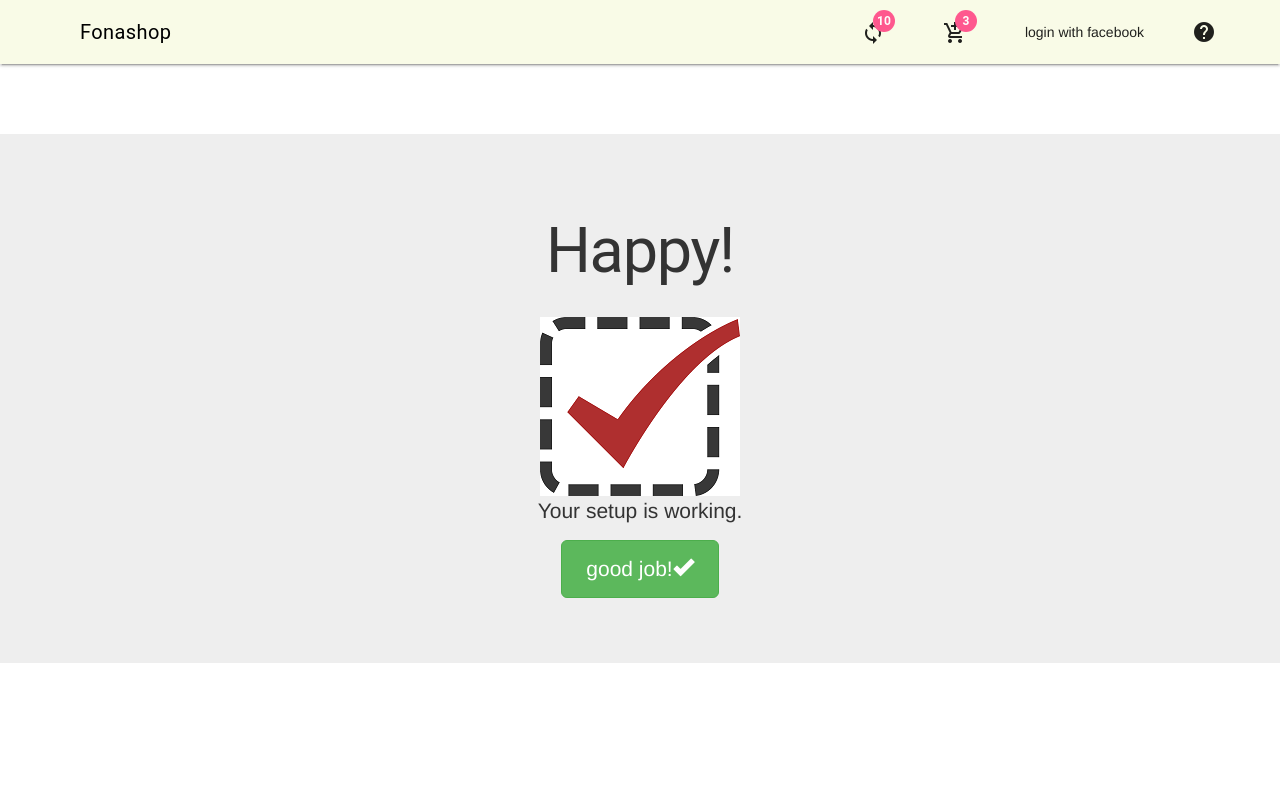
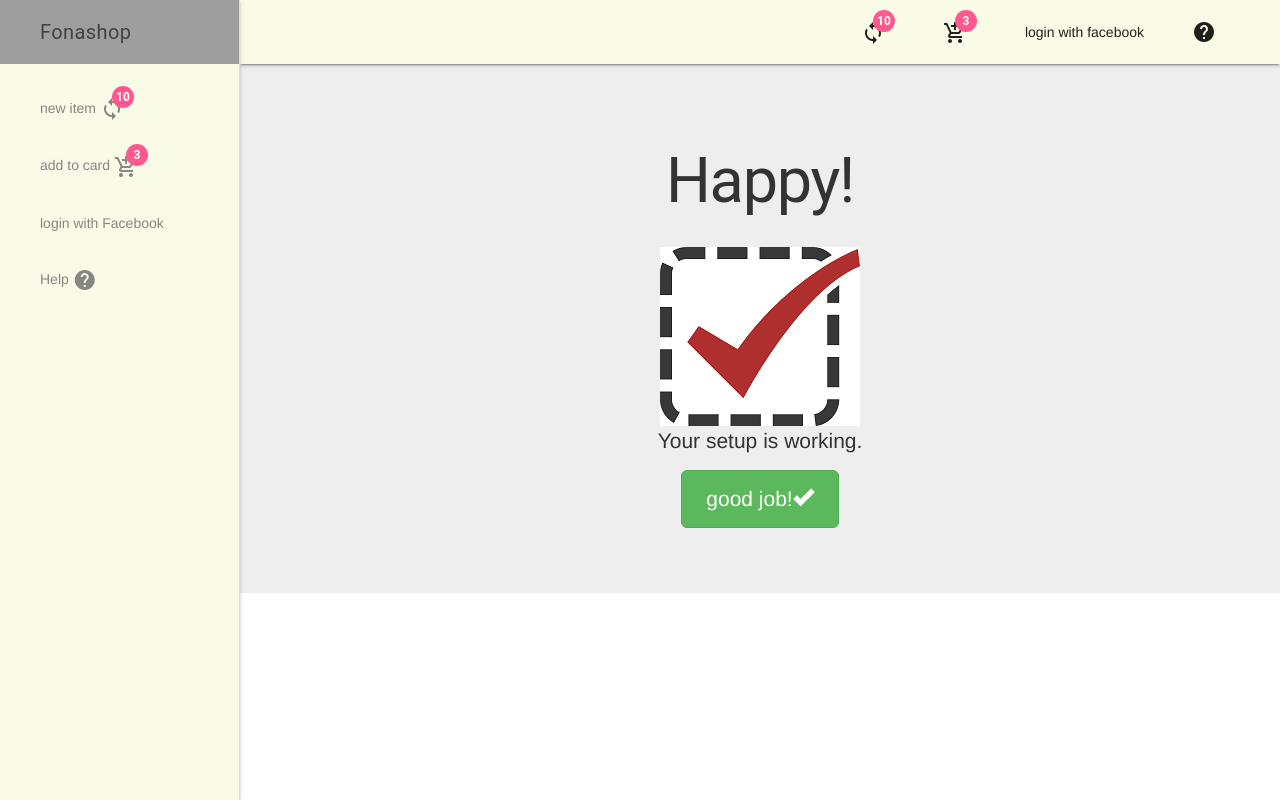
Before and after one commit to kamdjouduplex/fonashop, a website: page app/index.html in a window 1280 px wide. Drawn offline with nearby package versions, Linux system fonts and the light colour scheme; some packages are replaced by stand-ins of ours; files that its build step writes are made by us from their sources.

Commit message:
changed the leftnavbar to be always open in large scree and change the bg of the app Brand

```diff
--- a/app/index.html
+++ b/app/index.html
@@ -24,11 +24,11 @@
 
     <!-- Add your site or application content here -->
     <!-- Always shows a header, even in smaller screens. -->
-    <div class="mdl-layout mdl-js-layout mdl-layout--fixed-header">
+    <div class="mdl-layout mdl-js-layout mdl-layout--fixed-header mdl-layout--fixed-drawer">
       <header class="mdl-layout__header mdl-color--lime-50">
         <div class="mdl-layout__header-row">
           <!-- Title -->
-          <span class="mdl-layout-title mdl-color-text--black">Fonashop</span>
+          <span class="mdl-layout-title mdl-color-text--black"></span>
           <!-- Add spacer, to align navigation to the right -->
           <div class="mdl-layout-spacer mdl-color-text--black"></div>
           <!-- Navigation. We hide it in small screens. -->
@@ -46,8 +46,8 @@
           </nav>
         </div>
       </header>
-      <div class="mdl-layout__drawer">
-        <span class="mdl-layout-title">Fonashop</span>
+      <div class="mdl-layout__drawer mdl-color--lime-50">
+        <span class="mdl-layout-title mdl-color--grey">Fonashop</span>
         <nav class="mdl-navigation">
 
           <a class="mdl-navigation__link" href="">
--- a/app/views/main.html
+++ b/app/views/main.html
@@ -1,4 +1,4 @@
-<div class="jumbotron" style="margin-top: 70px; padding: 50px;">
+<div class="jumbotron" style="padding: 50px;">
   <h1>Happy!</h1>
   <p class="lead">
     <img src="images/yeoman.png" alt="I'm Yeoman"><br>
```
